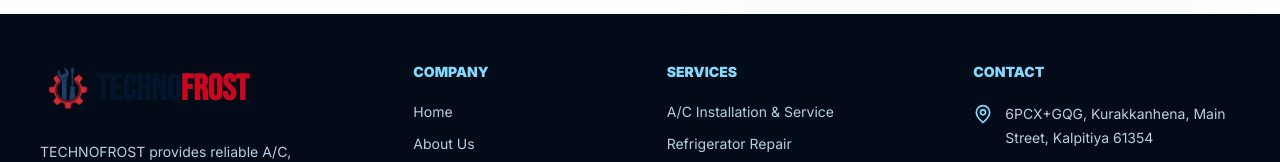
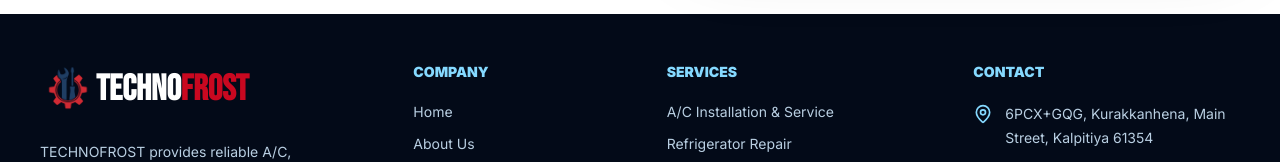
Before and after one commit to Wdragon07/technofrost, a Next.js app: page / in a window 1280 px wide. Shown: the part 4323-4485 px from the top of the page. Built offline with nearby package versions, Linux system fonts and the light colour scheme; a web font is replaced by a local one.

Commit message:
footer changed

```diff
--- a/components/Footer.tsx
+++ b/components/Footer.tsx
@@ -32,7 +32,7 @@ export default function Footer() {
             priority
             className="size-12 rounded-lg object-contain sm:size-14"
           />
-          <span className="hidden text-2xl font-extrabold tracking-normal text-brand-navy sm:inline lg:text-4xl uppercase font-bebas-neue">
+          <span className="hidden text-2xl font-extrabold tracking-normal text-white sm:inline lg:text-4xl uppercase font-bebas-neue">
             Techno<span className="text-brand-red-dark">Frost</span>
           </span>
         </Link>
```
